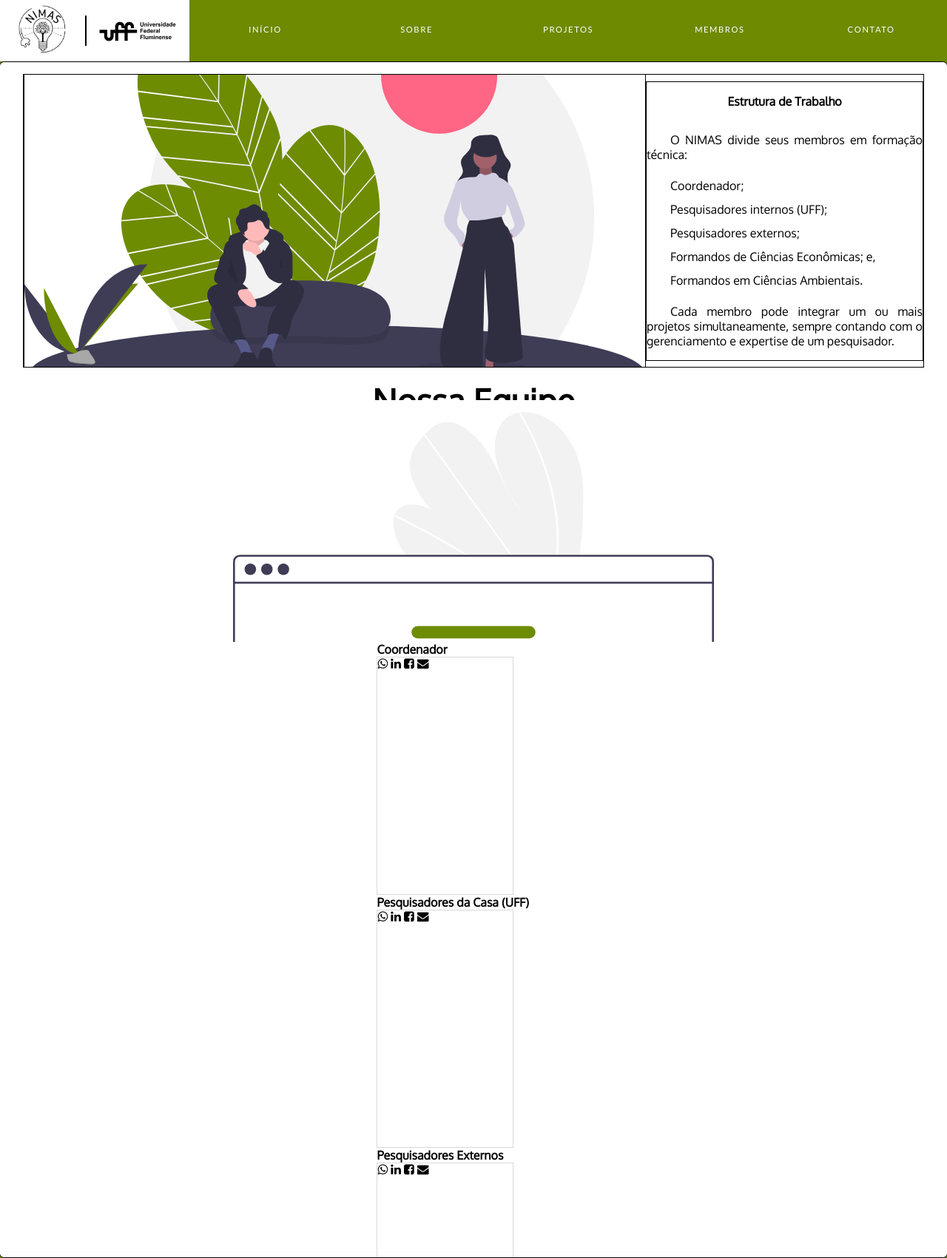
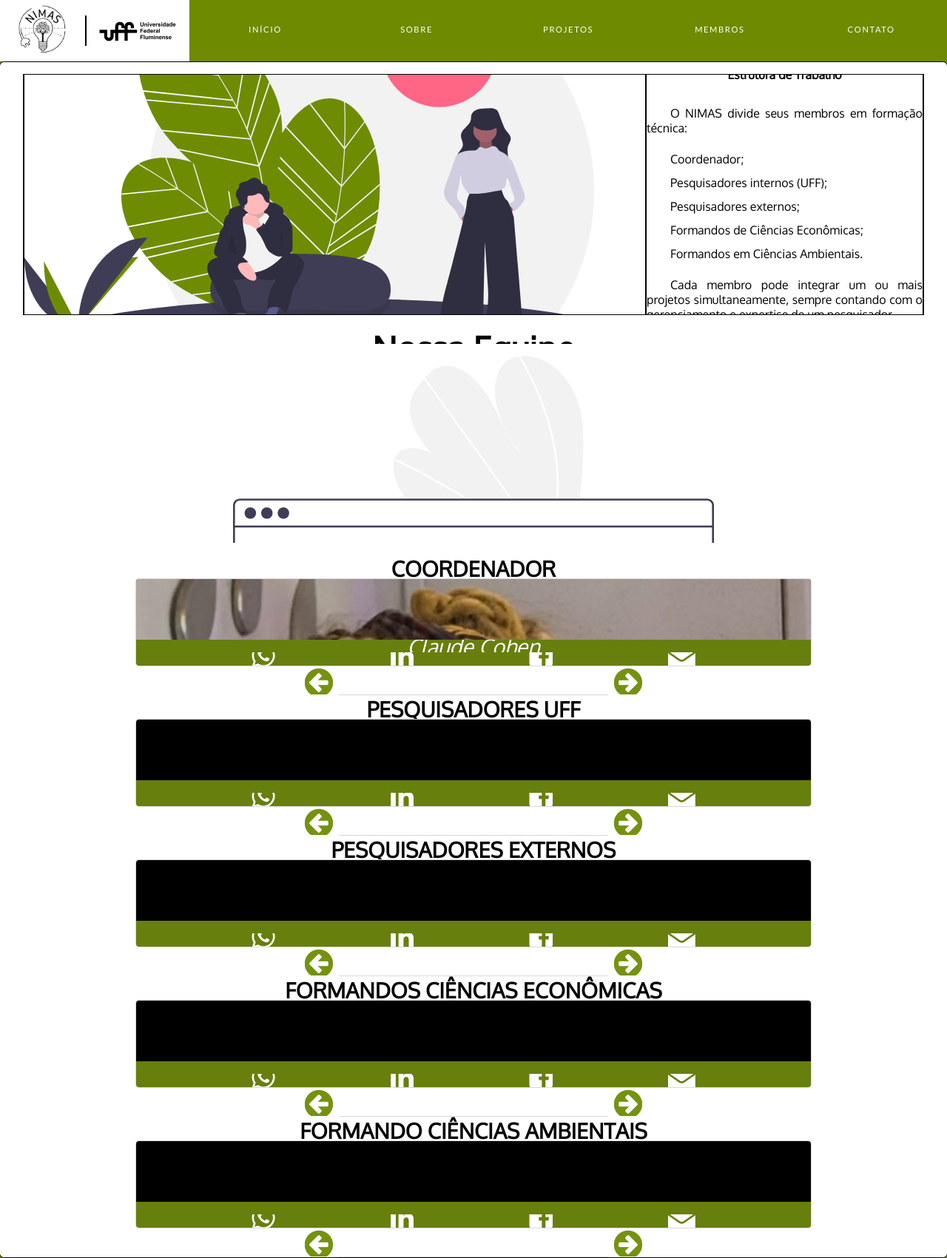
Before and after one commit to nimasuff/site-institucional, a PHP site: page /membros.html in a window 1280 px wide. Shown: the whole page at 74% size. Run offline with PHP 8.4, Linux system fonts and the light colour scheme.

Commit message:
Início do JS de Membros

```diff
--- a/membros.css
+++ b/membros.css
@@ -35,7 +35,7 @@ article {
     align-items: center;
 
     width: 95%;
-    height: 400vh;
+    height: 500vh;
 
     background-color: var(--cor-primaria-clara);
     border-radius: .4rem;
@@ -182,10 +182,103 @@ article {
             text-align: center;
             margin: 1rem 0;
         }
-        article main .seletor-membro{
+        #seletores{
+            width: 100%;
+            height: 300vh;
+            margin-top: 1rem;
+
             display: flex;
             flex-direction: column;
-            border: var(--cor-cinza) 1.5px solid;
-            width: 70%;
-            height: 40vh;
+            justify-content: space-around;
+            align-items: center;
         }
+            .formacao{
+                display: flex;
+                flex-direction: column;
+                justify-content: space-around;
+                align-items: center;
+
+                width: 100%;
+                height: 100%;
+
+                position: relative;
+            }
+            .formacao::after{
+                content: '';
+                width: 30%;
+                height: 1.5px;
+                background-color: var(--cor-cinza);
+
+                bottom: 0;
+            }
+                .formacao h3{
+                    font-size: var(--fonte-tamanho-mobile-pequeno);
+                    text-align: center;
+                    padding: 0 10%;
+
+                    text-transform: uppercase;
+                    width: 100%;
+                }
+                .formacao .seletor-membro{
+                    display: flex;
+                    flex-direction: column;
+                    border: var(--cor-cinza) 1.5px solid;
+                    border-radius: .3rem;
+                    width: 75%;
+                    height: 72%;
+                }
+                    .seletor-membro .foto-perfil{
+                        height: 70%;
+                        overflow-y: hidden;
+                        background-color: var(--cor-primaria-escura);
+                    }
+                        .foto-perfil img{
+                            width: 100%;
+                            opacity: .8;
+                        }
+                    .seletor-membro .descricao{
+                        height: 30%;
+                        background-color: var(--cor-destaque-darker);
+                    }
+                        .descricao .paragrafo{
+                            height: 50%;
+                            display: flex;
+                            flex-direction: column;
+                            justify-content: center;
+                            align-items: center;
+
+                            font-style: italic;
+
+                            font-size: var(--fonte-tamanho-mobile-pequeno);
+                            color: var(--cor-primaria-clara);
+                        }
+                        .descricao .redes-sociais{
+                            height: 50%;
+                            display: flex;
+                            flex-direction: row;
+                            align-items: center;
+                            justify-content: space-evenly;
+                        }
+                            .redes-sociais a{
+                                text-decoration: none;
+                                color: var(--cor-primaria-clara);
+                                font-size: var(--fonte-tamanho-desktop-grande);
+                            }
+                            .redes-sociais a:hover,
+                            .redes-sociais a:focus{
+                                color: var(--cor-primaria-escura);
+                            }
+                .formacao .botoes-selecao{
+                    display: flex;
+                    flex-direction: row;
+                    justify-content: space-evenly;
+                    width: 100%;
+                }
+                    .botoes-selecao i{
+                        font-size: var(--fonte-tamanho-mobile-grande);
+                        color: var(--cor-destaque);
+                    }
+                    .botoes-selecao i:hover,
+                    .botoes-selecao i:focus{
+                        color: var(--cor-primaria-escura);
+                    }
--- a/membros.html
+++ b/membros.html
@@ -53,7 +53,7 @@
                     <li> Coordenador;</li>
                     <li> Pesquisadores internos (UFF);</li>
                     <li> Pesquisadores externos;</li>
-                    <li> Formandos de Ciências Econômicas; e,</li>
+                    <li> Formandos de Ciências Econômicas;</li>
                     <li> Formandos em Ciências Ambientais.</li>
                 </ul>
                 <p>Cada membro pode integrar um ou mais projetos simultaneamente, sempre contando com o gerenciamento e expertise de um pesquisador.</p>
@@ -65,94 +65,116 @@
                 <img src="img/membros-page/team-page.svg" alt="desenho de time">
             </div>
             <section id="seletores">
-                <h3>Coordenador</h3>
+                <div class="formacao">
+                    <h3 class="link">Coordenador</h3>
                     <div id="coordenadores" class="seletor-membro">
                         <div class="foto-perfil">
-
+                            <img src="img/membros/coordenadora.jpg" alt="foto de perfil da Claude Cohen">
                         </div>
                         <div class="descricao">
-                        <div class="formacao">
-
+                            <div class="paragrafo">
+                                Claude Cohen
                             </div>
                             <div class="redes-sociais">
-                            <i class="fa fa-whatsapp"></i>
-                            <i class="fa fa-linkedin"></i>
-                            <i class="fa fa-facebook-square"></i>
-                            <i class="fa fa-envelope"></i>
+                                <a href="#"><i class="fa fa-whatsapp"></i></a>
+                                <a href="#"><i class="fa fa-linkedin"></i></a>
+                                <a href="#"><i class="fa fa-facebook-square"></i></a>
+                                <a href="#"><i class="fa fa-envelope"></i></a>
                             </div>
                         </div>
                     </div>
-                <h3>Pesquisadores da Casa (UFF)</h3>
-                <div id="pesquisadores-interno" class="seletor-membro">
+                    <div class="botoes-selecao">
+                        <i class="fa fa-arrow-circle-left"></i>
+                        <i class="fa fa-arrow-circle-right"></i>
+                    </div>
+                </div>
+                <div class="formacao">
+                    <h3>Pesquisadores UFF</h3>
+                    <div id="pesquisadores-internos" class="seletor-membro">
                         <div class="foto-perfil">
-
                         </div>
                         <div class="descricao">
-                        <div class="formacao">
-
+                            <div class="paragrafo">
                             </div>
                             <div class="redes-sociais">
-                            <i class="fa fa-whatsapp"></i>
-                            <i class="fa fa-linkedin"></i>
-                            <i class="fa fa-facebook-square"></i>
-                            <i class="fa fa-envelope"></i>
+                                <a href="#"><i class="fa fa-whatsapp"></i></a>
+                                <a href="#"><i class="fa fa-linkedin"></i></a>
+                                <a href="#"><i class="fa fa-facebook-square"></i></a>
+                                <a href="#"><i class="fa fa-envelope"></i></a>
                             </div>
                         </div>
                     </div>
+                    <div class="botoes-selecao">
+                        <i class="fa fa-arrow-circle-left"></i>
+                        <i class="fa fa-arrow-circle-right"></i>
+                    </div>
+                </div>
+                <div class="formacao">
                     <h3>Pesquisadores Externos</h3>
-                <div id="pesquisadores-externo" class="seletor-membro">
+                    <div id="pesquisadores-externos" class="seletor-membro">
                         <div class="foto-perfil">
-
                         </div>
                         <div class="descricao">
-                        <div class="formacao">
-
+                            <div class="paragrafo">
                             </div>
                             <div class="redes-sociais">
-                            <i class="fa fa-whatsapp"></i>
-                            <i class="fa fa-linkedin"></i>
-                            <i class="fa fa-facebook-square"></i>
-                            <i class="fa fa-envelope"></i>
+                                <a href="#"><i class="fa fa-whatsapp"></i></a>
+                                <a href="#"><i class="fa fa-linkedin"></i></a>
+                                <a href="#"><i class="fa fa-facebook-square"></i></a>
+                                <a href="#"><i class="fa fa-envelope"></i></a>
                             </div>
                         </div>
                     </div>
-                <h3>Formandos em Ciências Econômicas</h3>
+                    <div class="botoes-selecao">
+                        <i class="fa fa-arrow-circle-left" onclick="esquerdaPerfil()"></i>
+                        <i class="fa fa-arrow-circle-right" onclick="direitaPerfil()"></i>
+                    </div>
+                </div>
+                <div class="formacao">
+                    <h3>Formandos Ciências Econômicas</h3>
                     <div id="formandos-economia" class="seletor-membro">
                         <div class="foto-perfil">
-
                         </div>
                         <div class="descricao">
-                        <div class="formacao">
-
+                            <div class="paragrafo">
                             </div>
                             <div class="redes-sociais">
-                            <i class="fa fa-whatsapp"></i>
-                            <i class="fa fa-linkedin"></i>
-                            <i class="fa fa-facebook-square"></i>
-                            <i class="fa fa-envelope"></i>
+                                <a href="#"><i class="fa fa-whatsapp"></i></a>
+                                <a href="#"><i class="fa fa-linkedin"></i></a>
+                                <a href="#"><i class="fa fa-facebook-square"></i></a>
+                                <a href="#"><i class="fa fa-envelope"></i></a>
                             </div>
                         </div>
                     </div>
-                <h3>Formando em Ciências Ambientais</h3>
-                <div id="formandos-meio-ambiente" class="seletor-membro">
+                    <div class="botoes-selecao">
+                        <i class="fa fa-arrow-circle-left"></i>
+                        <i class="fa fa-arrow-circle-right"></i>
+                    </div>
+                </div>
+                <div class="formacao">
+                    <h3>Formando Ciências Ambientais</h3>
+                    <div id="formando-ambientais" class="seletor-membro">
                         <div class="foto-perfil">
-
                         </div>
                         <div class="descricao">
-                        <div class="formacao">
-
+                            <div class="paragrafo">
                             </div>
                             <div class="redes-sociais">
-                            <i class="fa fa-whatsapp"></i>
-                            <i class="fa fa-linkedin"></i>
-                            <i class="fa fa-facebook-square"></i>
-                            <i class="fa fa-envelope"></i>
+                                <a href="#"><i class="fa fa-whatsapp"></i></a>
+                                <a href="#"><i class="fa fa-linkedin"></i></a>
+                                <a href="#"><i class="fa fa-facebook-square"></i></a>
+                                <a href="#"><i class="fa fa-envelope"></i></a>
                             </div>
+                        </div>
+                    </div>
+                    <div class="botoes-selecao">
+                        <i class="fa fa-arrow-circle-left"></i>
+                        <i class="fa fa-arrow-circle-right"></i>
                     </div>
                 </div>
             </section>
         </main>
     </article>
 </body>
-<script src="config.js"></script>
+<script src="membros.js"></script>
 </html>
--- /dev/null
+++ b/membros.js
@@ -0,0 +1,7 @@
+function esquerdaPerfil(){
+    var pesquisadores_uff = ['Alessandro Velário','Emmanoel de Oliveira','Manoel Tabet Soriano','Roldan Petros Muradian Sarache','Teresa Bezerra Meira', 'Carolina Grottera']
+    var i;
+    for (i = 0; ){
+
+    }
+}
```
Also changed, not shown: img/membros/coordenadora.jpg (added). Lines whose indentation alone changed are shown as unchanged.
